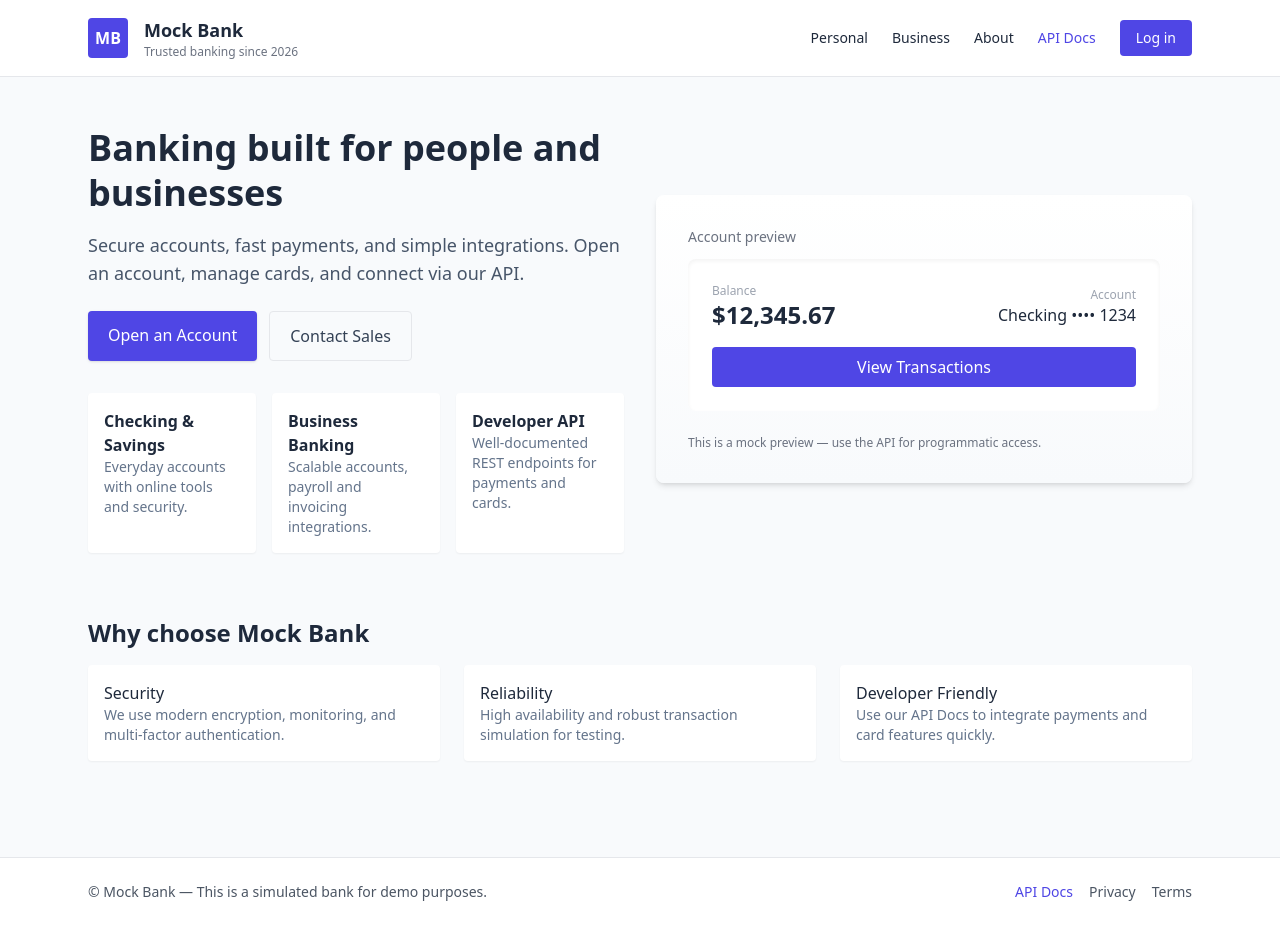
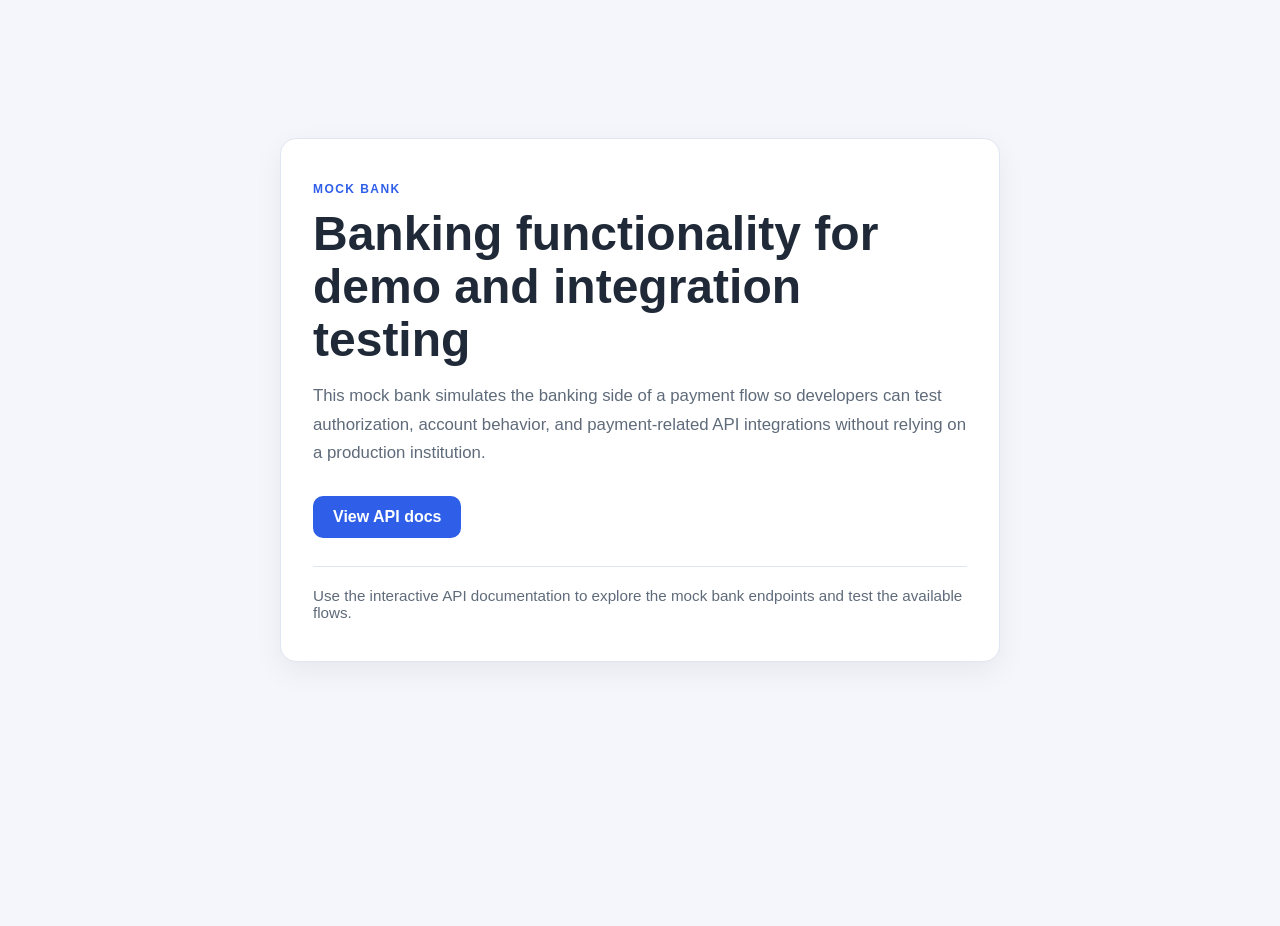
Before and after one commit to nehemiah-dev/paylink, a FastAPI app: page / in a window 1280 px wide. After the commit the page ends 662 px from the top, so only its background shows below. Run offline with FastAPI, Linux system fonts and the light colour scheme; parts of the project's set-up code (start-up, migrations or seed data) failed here and were passed over; some libraries are stand-ins or nearby versions.

```diff
--- /dev/null
+++ b/mock-bank/app/database.py
@@ -0,0 +1,22 @@
+from config import settings
+from sqlalchemy.ext.asyncio import AsyncSession, async_sessionmaker, create_async_engine
+from sqlalchemy.orm import DeclarativeBase
+
+DATABASE_URL = (
+        f"postgresql+asyncpg://{settings.database_user}:"
+        f"{settings.database_password.get_secret_value()}"
+        f"@{settings.database_host}:{settings.database_port}"
+        f"/{settings.database_name}")
+
+engine = create_async_engine(url=str(DATABASE_URL))
+
+AsyncSessionLocal = async_sessionmaker(
+    engine, class_=AsyncSession, expire_on_commit=False
+)
+
+class Base(DeclarativeBase):
+    pass
+
+async def get_db():
+    async with AsyncSessionLocal as session:
+        yield session
--- a/mock-bank/app/main.py
+++ b/mock-bank/app/main.py
@@ -1,11 +1,26 @@
+from contextlib import asynccontextmanager
+
+from database import Base, engine
 from fastapi import FastAPI, Request
 from fastapi.responses import HTMLResponse
 from fastapi.templating import Jinja2Templates
 
+
+@asynccontextmanager
+async def lifespan(_app: FastAPI):
+    async with engine.begin() as conn:
+        print("Starting database engine...")
+        await conn.run_sync(Base.metadata.create_all)
+    yield
+
+    print("Shutting down database engine...")
+    engine.dispose()
+
 app = FastAPI(
+    lifespan=lifespan,
     title="Mock Bank API",
     version="1.0.0",
-    description=("A mock banking partner API for payment gateway integrations"),
+    description=("A mock banking API for payment gateway integrations"),
     docs_url="/docs"
 )
 
--- a/mock-bank/app/templates/index.html
+++ b/mock-bank/app/templates/index.html
@@ -3,110 +3,120 @@
   <head>
     <meta charset="utf-8" />
     <meta name="viewport" content="width=device-width, initial-scale=1" />
-    <title>Mock Bank — Personal & Business Banking</title>
-    <script src="https://cdn.tailwindcss.com"></script>
+    <title>Mock Bank</title>
+    <style>
+      :root {
+        color-scheme: light;
+        --bg: #f4f6fb;
+        --panel: #ffffff;
+        --border: #dfe6f1;
+        --text: #1f2937;
+        --muted: #5f6b7a;
+        --primary: #2f5fe8;
+      }
+
+      * { box-sizing: border-box; }
+
+      body {
+        margin: 0;
+        font-family: Arial, Helvetica, sans-serif;
+        background: var(--bg);
+        color: var(--text);
+      }
+
+      main {
+        min-height: 100vh;
+        display: grid;
+        place-items: center;
+        padding: 32px 20px;
+      }
+
+      .card {
+        width: min(720px, 100%);
+        background: var(--panel);
+        border: 1px solid var(--border);
+        border-radius: 16px;
+        padding: 40px 32px;
+        box-shadow: 0 10px 30px rgba(15, 23, 42, 0.06);
+      }
+
+      .eyebrow {
+        display: inline-block;
+        margin-bottom: 12px;
+        font-size: 12px;
+        font-weight: 700;
+        letter-spacing: 0.12em;
+        text-transform: uppercase;
+        color: var(--primary);
+      }
+
+      h1 {
+        margin: 0 0 16px;
+        font-size: clamp(2rem, 5vw, 3rem);
+        line-height: 1.1;
+      }
+
+      p {
+        margin: 0;
+        color: var(--muted);
+        font-size: 1.05rem;
+        line-height: 1.7;
+      }
+
+      .actions {
+        margin-top: 28px;
+        display: flex;
+        flex-wrap: wrap;
+        gap: 12px;
+      }
+
+      .button {
+        display: inline-block;
+        padding: 12px 20px;
+        border-radius: 10px;
+        text-decoration: none;
+        font-weight: 600;
+      }
+
+      .button.primary {
+        background: var(--primary);
+        color: #fff;
+      }
+
+      .button.secondary {
+        border: 1px solid var(--border);
+        color: var(--text);
+        background: #fff;
+      }
+
+      .meta {
+        margin-top: 28px;
+        padding-top: 20px;
+        border-top: 1px solid var(--border);
+        color: var(--muted);
+        font-size: 0.95rem;
+      }
+    </style>
   </head>
-  <body class="bg-slate-50 text-slate-800">
-    <header class="bg-white border-b">
-      <div class="max-w-6xl mx-auto px-6 py-4 flex items-center justify-between">
-        <div class="flex items-center gap-4">
-          <div class="w-10 h-10 bg-indigo-600 rounded flex items-center justify-center text-white font-bold">MB</div>
-          <div>
-            <a href="/" class="text-lg font-semibold">Mock Bank</a>
-            <div class="text-xs text-gray-500">Trusted banking since 2026</div>
-          </div>
+  <body>
+    <main>
+      <section class="card">
+        <div class="eyebrow">Mock Bank</div>
+        <h1>Banking functionality for demo and integration testing</h1>
+        <p>
+          This mock bank simulates the banking side of a payment flow so developers can test
+          authorization, account behavior, and payment-related API integrations without relying on a
+          production institution.
+        </p>
+
+        <div class="actions">
+          <a class="button primary" href="{{ api_docs_url }}">View API docs</a>
         </div>
 
-        <nav class="hidden md:flex items-center gap-6 text-sm">
-          <a href="#personal" class="hover:underline">Personal</a>
-          <a href="#business" class="hover:underline">Business</a>
-          <a href="#about" class="hover:underline">About</a>
-          <a href="{{ api_docs_url }}" class="text-indigo-600 hover:underline">API Docs</a>
-          <a href="#login" class="px-4 py-2 bg-indigo-600 text-white rounded">Log in</a>
-        </nav>
-
-        <div class="md:hidden">
-          <a href="#login" class="px-3 py-2 bg-indigo-600 text-white rounded text-sm">Log in</a>
-        </div>
-      </div>
-    </header>
-
-    <main class="max-w-6xl mx-auto px-6 py-12">
-      <section class="grid grid-cols-1 md:grid-cols-2 gap-8 items-center">
-        <div>
-          <h1 class="text-4xl font-extrabold leading-tight mb-4">Banking built for people and businesses</h1>
-          <p class="text-lg text-slate-600 mb-6">Secure accounts, fast payments, and simple integrations. Open an account, manage cards, and connect via our API.</p>
-
-          <div class="flex gap-3">
-            <a href="#open-account" class="px-5 py-3 bg-indigo-600 text-white rounded shadow">Open an Account</a>
-            <a href="#contact" class="px-5 py-3 border rounded text-slate-700">Contact Sales</a>
-          </div>
-
-          <div class="mt-8 grid grid-cols-1 sm:grid-cols-3 gap-4">
-            <div class="bg-white p-4 rounded shadow-sm">
-              <h3 class="font-semibold">Checking & Savings</h3>
-              <p class="text-sm text-slate-500">Everyday accounts with online tools and security.</p>
-            </div>
-            <div class="bg-white p-4 rounded shadow-sm">
-              <h3 class="font-semibold">Business Banking</h3>
-              <p class="text-sm text-slate-500">Scalable accounts, payroll and invoicing integrations.</p>
-            </div>
-            <div class="bg-white p-4 rounded shadow-sm">
-              <h3 class="font-semibold">Developer API</h3>
-              <p class="text-sm text-slate-500">Well-documented REST endpoints for payments and cards.</p>
-            </div>
-          </div>
-        </div>
-
-        <div class="bg-gradient-to-b from-white to-slate-50 p-8 rounded-lg shadow-md">
-          <div class="text-sm text-gray-500 mb-3">Account preview</div>
-          <div class="bg-white p-6 rounded-lg shadow-inner">
-            <div class="flex items-center justify-between mb-4">
-              <div>
-                <div class="text-xs text-gray-400">Balance</div>
-                <div class="text-2xl font-semibold">$12,345.67</div>
-              </div>
-              <div class="text-right">
-                <div class="text-xs text-gray-400">Account</div>
-                <div class="font-medium">Checking •••• 1234</div>
-              </div>
-            </div>
-            <div class="mt-2">
-              <button class="w-full px-4 py-2 bg-indigo-600 text-white rounded">View Transactions</button>
-            </div>
-          </div>
-          <div class="mt-6 text-xs text-gray-500">This is a mock preview — use the API for programmatic access.</div>
-        </div>
-      </section>
-
-      <section id="about" class="mt-16">
-        <h2 class="text-2xl font-semibold mb-4">Why choose Mock Bank</h2>
-        <div class="grid grid-cols-1 md:grid-cols-3 gap-6">
-          <div class="bg-white p-4 rounded shadow-sm">
-            <h4 class="font-medium">Security</h4>
-            <p class="text-sm text-slate-500">We use modern encryption, monitoring, and multi-factor authentication.</p>
-          </div>
-          <div class="bg-white p-4 rounded shadow-sm">
-            <h4 class="font-medium">Reliability</h4>
-            <p class="text-sm text-slate-500">High availability and robust transaction simulation for testing.</p>
-          </div>
-          <div class="bg-white p-4 rounded shadow-sm">
-            <h4 class="font-medium">Developer Friendly</h4>
-            <p class="text-sm text-slate-500">Use our API Docs to integrate payments and card features quickly.</p>
-          </div>
+        <div class="meta">
+          Use the interactive API documentation to explore the mock bank endpoints and test the available flows.
         </div>
       </section>
     </main>
-
-    <footer class="bg-white border-t mt-12">
-      <div class="max-w-6xl mx-auto px-6 py-6 flex flex-col md:flex-row items-center justify-between gap-4">
-        <div class="text-sm text-gray-600">© Mock Bank — This is a simulated bank for demo purposes.</div>
-        <div class="flex items-center gap-4">
-          <a href="{{ api_docs_url }}" class="text-sm text-indigo-600 hover:underline">API Docs</a>
-          <a href="#privacy" class="text-sm text-gray-600 hover:underline">Privacy</a>
-          <a href="#terms" class="text-sm text-gray-600 hover:underline">Terms</a>
-        </div>
-      </div>
-    </footer>
   </body>
 </html>
--- a/pyproject.toml
+++ b/pyproject.toml
@@ -5,5 +5,7 @@ description = "Add your description here"
 readme = "README.md"
 requires-python = ">=3.11"
 dependencies = [
+    "asyncpg>=0.31.0",
     "fastapi[standard]>=0.141.1",
+    "sqlalchemy>=2.0.52",
 ]
```
Also changed, not shown: mock-bank/app/config.py (added, +19 -0 lines), 1 other file.
